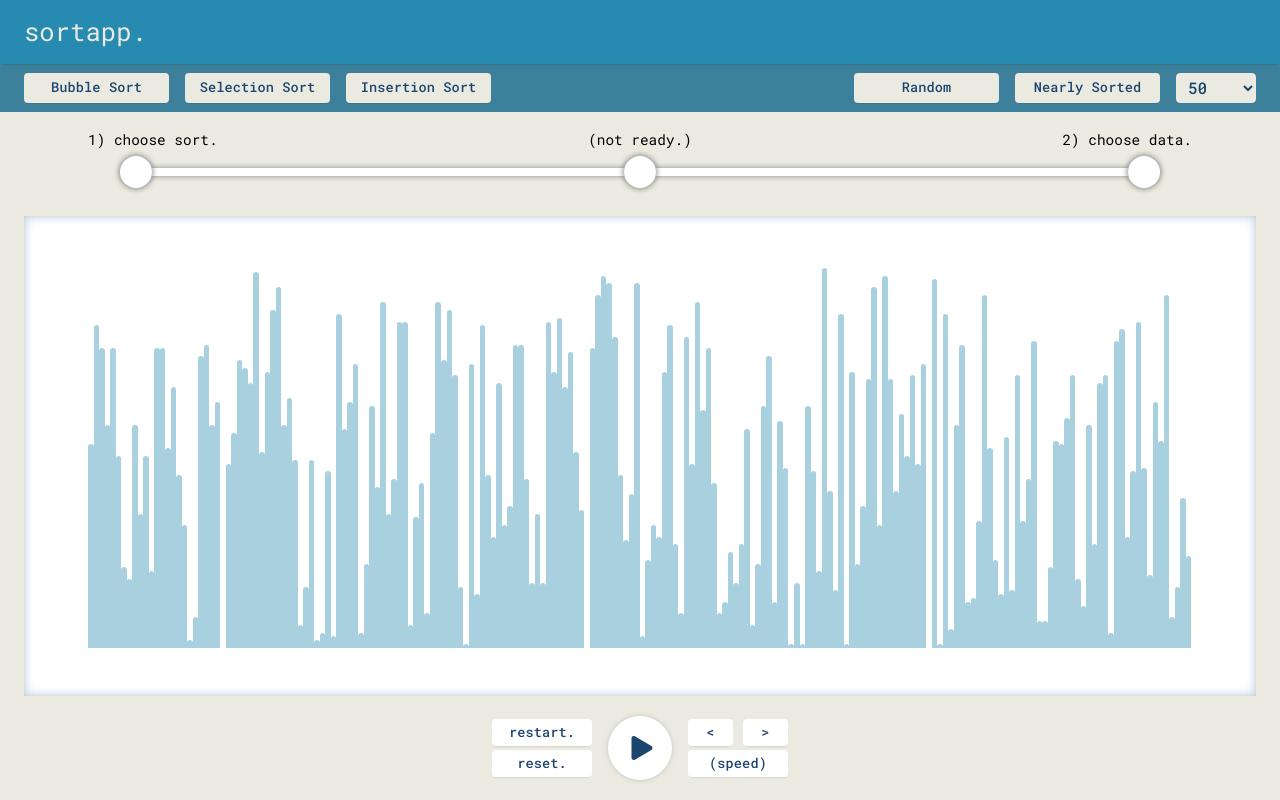
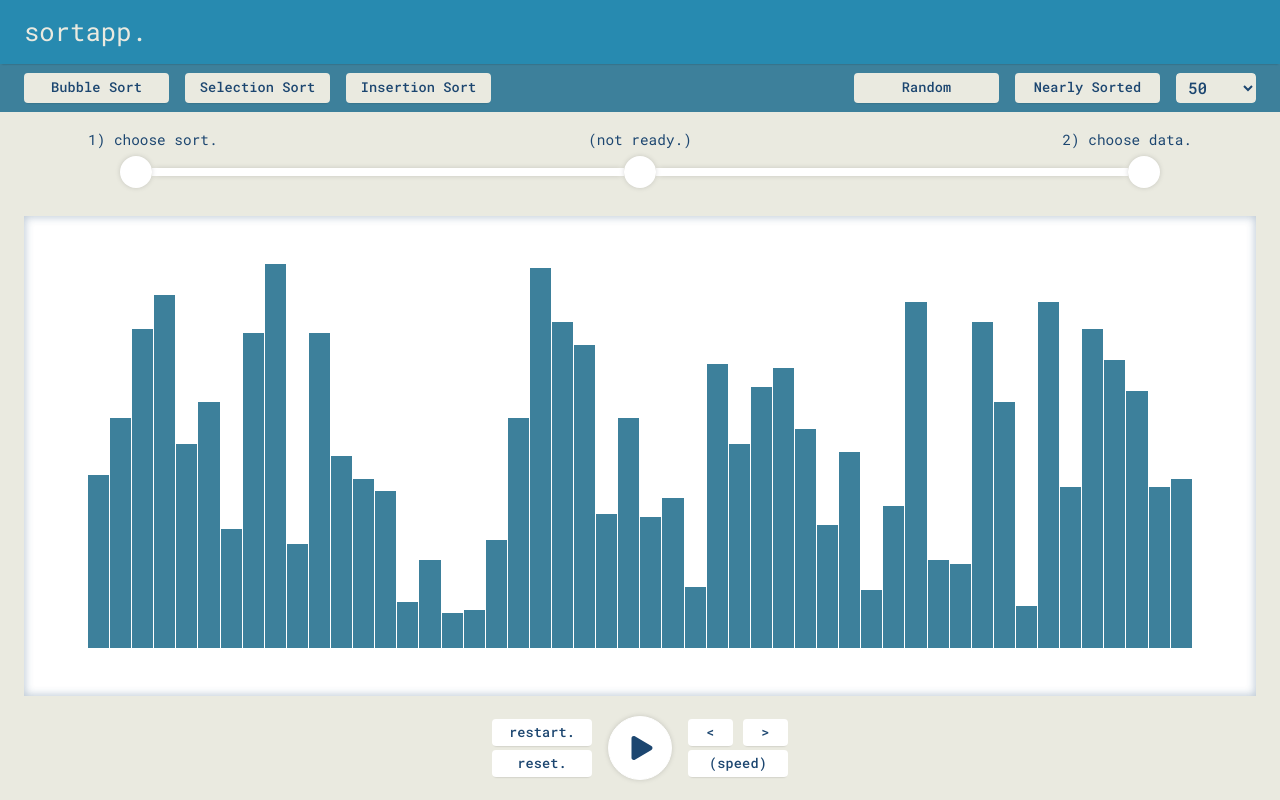
Before and after one commit to kyle4real/Sorting-Visualizer, a React (Create React App) app in the folder client/: page / in a window 1280 px wide. Built offline with nearby package versions, Linux system fonts and the light colour scheme.

Commit message:
DataSet logic and state kept in Bars component.

```diff
--- a/client/src/App.js
+++ b/client/src/App.js
@@ -8,9 +8,9 @@ function App() {
     const [dataSelection, setDataSelection] = useState(null);
     const [dataAmount, setDataAmount] = useState(50);
 
-    console.log(sortSelection);
-    console.log(dataSelection);
-    console.log(dataAmount);
+    // console.log(sortSelection);
+    // console.log(dataSelection);
+    // console.log(dataAmount);
 
     return (
         <div>
--- a/client/src/components/Sorting/Bars/Bar/Bar.module.scss
+++ b/client/src/components/Sorting/Bars/Bar/Bar.module.scss
@@ -3,8 +3,8 @@
 .bar {
     width: 100%;
     border-bottom: none;
-    background: rgba($primary, 0.4);
+    background: $primaryDesaturated;
     // border: 1px solid $secondary;
-    border-top-right-radius: 4px;
-    border-top-left-radius: 4px;
+    // border-top-right-radius: 4px;
+    // border-top-left-radius: 4px;
 }
--- a/client/src/components/Sorting/Bars/Bars.js
+++ b/client/src/components/Sorting/Bars/Bars.js
@@ -1,4 +1,4 @@
-import React from "react";
+import React, { useEffect, useState } from "react";
 import Bar from "./Bar/Bar";
 import styles from "./Bars.module.scss";
 
@@ -13,25 +13,32 @@ import styles from "./Bars.module.scss";
 //     { id: 8, height: 69 },
 // ];
 
-const limit = 100;
-const num = 200;
+const newSet = (dataAmount = 50) => {
     const data = [];
-for (let i = 0; i < num; i++) {
+    for (let i = 0; i < dataAmount; i++) {
         const newObj = {
             id: Math.round(Math.random() * 1000000),
-        height: Math.round(Math.random() * limit),
+            height: Math.round(Math.random() * 100) + 1,
         };
         data.push(newObj);
     }
+    return data;
+};
 
-const Bars = () => {
+const Bars = ({ dataAmount }) => {
+    const [dataSet, setDataSet] = useState(newSet);
+
+    useEffect(() => {
+        setDataSet(() => newSet(dataAmount));
+    }, [dataAmount]);
+
     return (
         <div className={styles["bars-container"]}>
             <div
                 className={styles["bars"]}
-                style={{ gridTemplateColumns: `repeat(${data.length}, 1fr)` }}
+                style={{ gridTemplateColumns: `repeat(${dataAmount.length}, 1fr)` }}
             >
-                {data.map(({ id, height }) => (
+                {dataSet.map(({ id, height }) => (
                     <Bar key={id} height={height} />
                 ))}
             </div>
--- a/client/src/components/Sorting/Bars/Bars.module.scss
+++ b/client/src/components/Sorting/Bars/Bars.module.scss
@@ -17,5 +17,5 @@
     // border-bottom: 2px solid $primary;
     display: flex;
     align-items: flex-end;
-    // column-gap: px;
+    column-gap: 1px;
 }
--- a/client/src/components/Sorting/SetupProgress/CompletedNode/CompletedNode.module.scss
+++ b/client/src/components/Sorting/SetupProgress/CompletedNode/CompletedNode.module.scss
@@ -5,7 +5,7 @@
     height: $completedNodeSize;
     border-radius: 50%;
     background: white;
-    box-shadow: 0px 0px 4px 2px rgba(0, 0, 0, 0.3);
+    box-shadow: 0px 0px 6px -2px rgba(0, 0, 0, 0.3);
     position: relative;
     z-index: 10;
     transition: background 0.5s ease;
--- a/client/src/components/Sorting/SetupProgress/ProgressBar/ProgressBar.module.scss
+++ b/client/src/components/Sorting/SetupProgress/ProgressBar/ProgressBar.module.scss
@@ -4,7 +4,7 @@
 .progress-bar-left {
     flex: 1;
     height: 0.5rem;
-    box-shadow: 0 0 5px 1px rgba(0, 0, 0, 0.3);
+    box-shadow: 0 0 6px -2px rgba(0, 0, 0, 0.3);
     position: relative;
 
     &__fill {
--- a/client/src/components/Sorting/SetupProgress/SetupProgress.module.scss
+++ b/client/src/components/Sorting/SetupProgress/SetupProgress.module.scss
@@ -1,3 +1,5 @@
+@import "../../../styles/variables.scss";
+
 .setupProgress-container {
     display: flex;
     flex-direction: column;
@@ -14,6 +16,7 @@
     height: 3rem;
     display: flex;
     align-items: center;
+    color: $secondary;
 }
 
 .progress-titles {
--- a/client/src/components/Sorting/Sorting.js
+++ b/client/src/components/Sorting/Sorting.js
@@ -1,15 +1,17 @@
-import React from "react";
+import React, { useEffect } from "react";
 import Bars from "./Bars/Bars";
 import Controls from "./Controls/Controls";
 import SetupProgress from "./SetupProgress/SetupProgress";
 import styles from "./Sorting.module.scss";
 
 const Sorting = ({ sortSelection, dataSelection, dataAmount }) => {
+    console.log(dataAmount);
+
     return (
         <div className={styles["sorting-container"]}>
             <div className={`container ${styles["sorting"]}`}>
                 <SetupProgress sortSelection={sortSelection} dataSelection={dataSelection} />
-                <Bars />
+                <Bars dataAmount={dataAmount} />
                 <Controls />
             </div>
         </div>
--- a/client/src/components/UI/Button/Button.module.scss
+++ b/client/src/components/UI/Button/Button.module.scss
@@ -40,6 +40,11 @@ $buttonColor: $secondary;
     background: white;
     min-width: 100px;
     border: white;
+
+    &:hover {
+        background: rgba(white, 0.7);
+        color: $primary;
+    }
 }
 
 .controls-right {
@@ -47,4 +52,9 @@ $buttonColor: $secondary;
     background: white;
     min-width: 45px;
     border: white;
+
+    &:hover {
+        background: rgba(white, 0.7);
+        color: $primary;
+    }
 }
```
Lines whose indentation alone changed are shown as unchanged.
